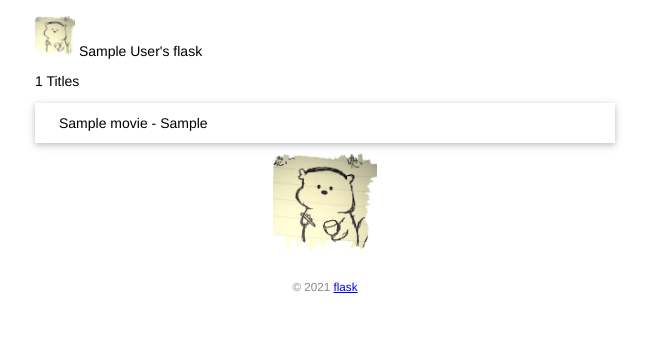
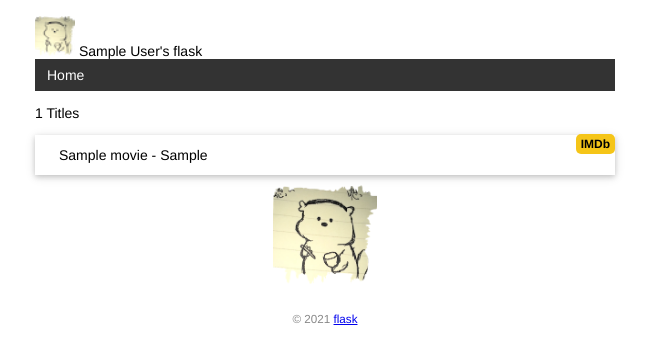
Before and after one commit to sunergao/flask, a Flask app: page / in a window 1280 px wide. Shown: the top 364 px of the page, without its empty margins (315-964 px from the left). Run offline with Flask 2, Linux system fonts and the light colour scheme; tables that the repository leaves empty hold one stand-in row (values such as "Sample post").

Commit message:
Add base template and error template

```diff
--- a/app.py
+++ b/app.py
@@ -10,9 +10,8 @@ db = SQLAlchemy(app)    #后写
 
 @app.route('/')
 def index():
-    user = User.query.first()
     movies = Movie.query.all()
-    return render_template('index.html',user=user,movies=movies)
+    return render_template('index.html',movies=movies)
 
 @app.route('/home/<name>')
 def user_page(name):
@@ -20,11 +19,15 @@ def user_page(name):
 
 @app.route('/test')
 def test_url_for():
-    print(url_for('hello'))
+    print(url_for('index'))
     print(url_for('user_page',name='sunergao'))
     print(url_for('test_url_for'))
     print(url_for('test_url_for',num=2))
     return 'test_page'
+
+@app.errorhandler(404)
+def page_not_found(e):
+    return render_template('404.html'), 404
 
 # name = 'sunergao'
 # movies = [
@@ -42,6 +45,11 @@ class Movie(db.Model):
     id = db.Column(db.Integer,primary_key = True)
     title = db.Column(db.String(60))
     year = db.Column(db.String(4))
+
+@app.context_processor
+def inject_user():
+    user = User.query.first()
+    return dict(user=user)
 
 @app.cli.command()
 @click.option('--drop',is_flag=True,help='Create after drop.')
--- a/static/style.css
+++ b/static/style.css
@@ -46,3 +46,41 @@ footer {
     margin: 0 auto;
     height: 100px;
 }
+
+nav ul {
+    list-style-type: none;
+    margin: 0;
+    padding: 0;
+    overflow: hidden;
+    background-color: #333;
+}
+
+nav li {
+    float: left;
+}
+
+nav li a {
+    display: block;
+    color: white;
+    text-align: center;
+    padding: 8px 12px;
+    text-decoration: none;
+}
+
+nav li a:hover {
+    background-color: #111;
+}
+
+.float-right {
+    float: right;
+}
+
+.imdb {
+    font-size: 12px;
+    font-weight: bold;
+    color: black;
+    text-decoration: none;
+    background: #F5C518;
+    border-radius: 5px;
+    padding: 3px 5px;
+}
--- /dev/null
+++ b/templates/base.html
@@ -0,0 +1,28 @@
+<!DOCTYPE html>
+<html>
+	<head>
+		{% block head %}
+		<meta charset="utf-8">
+		<meta name='viewport' content="width=device-width, initial-scale=1.0">
+		<title>{{user.name}}'s flask</title>
+		<link rel="icon" href="{{ url_for('static',filename='favicon.ico') }}">
+		<link rel="stylesheet" href="{{ url_for('static',filename='style.css') }}" type="text/css">
+		{% endblock %}
+	</head>
+	<body>
+		<h>
+			<br />
+			<img alt="sunergao-mini" class="sunergao-mini" src="{{ url_for('static',filename='images/sunergao-mini.png') }}">
+			{{user.name}}'s flask
+		</h>
+		<nav>
+			<ul>
+				<li><a href="{{ url_for('index') }}">Home</a></li>
+			</ul>
+		</nav>
+		{% block content %}{% endblock %}
+		<footer>
+			<small>&copy; 2021 <a href="http://localhost:5000">flask</a></small>
+		</footer>
+	</body>
+</html>
--- a/templates/index.html
+++ b/templates/index.html
@@ -1,26 +1,14 @@
-<!DOCTYPE html>
-<html>
-	<head>
-		<meta charset="utf-8">
-		<title>{{user.name}}'s flask</title>
-		<link rel="icon" href="{{ url_for('static',filename='favicon.ico') }}">
-		<link rel="stylesheet" href="{{ url_for('static',filename='style.css') }}" type="text/css">
-	</head>
-	<body>
-		<h>
-			<br />
-			<img alt="sunergao-mini" class="sunergao-mini" src="{{ url_for('static',filename='images/sunergao-mini.png') }}">
-			{{user.name}}'s flask
-		</h>
+{% extends 'base.html' %}
+
+{% block content %}
 <p>{{ movies|length }} Titles</p>
 <ul class="movie-list">
 	{% for movie in movies %}
+	<span class="float-right">
+	    <a class="imdb" href="https://www.imdb.com/find?q={{ movie.title }}" target="_blank" title="Find this movie on IMDb">IMDb</a>
+	</span>
 	<li>{{movie.title}} - {{movie.year}}</li>
 	{% endfor %}
 </ul>
 <img alt="sunergao" class="sunergao" src="{{ url_for('static',filename='images/sunergao.png') }}">
-		<footer>
-			<small>&copy; 2021 <a href="http://localhost:5000">flask</a></small>
-		</footer>
-	</body>
-</html>
+{% endblock %}
```
Also changed, not shown: templates/404.html (added, +12 -0 lines). Lines whose indentation alone changed are shown as unchanged.
